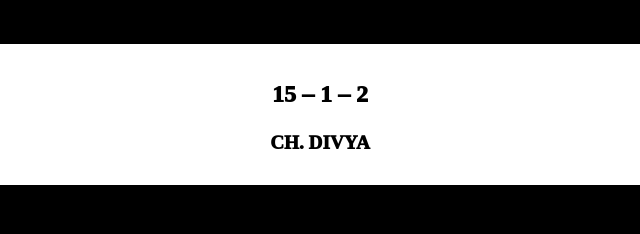
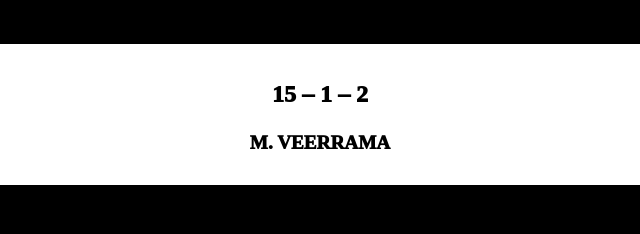
Before and after one commit to kalyan-raparthi/num, a plain HTML site: page index.html in a window 1280 px wide. Shown: the part 10860-11094 px from the top of the page, 320-960 px from the left. Drawn offline with Linux system fonts and the light colour scheme.

Commit message:
NAME CHANGES.

```diff
--- a/index.html
+++ b/index.html
@@ -241,7 +241,7 @@
         </div>
         <div class="section">
             <p class="in-00">15 – 1 – 2</p>
-            <p class="in-01">CH. DIVYA </p>
+            <p class="in-01">M. VEERRAMA</p>
         </div>
         <div class="section">
             <p class="in-00">15 – 1 - 17/1</p>
```
